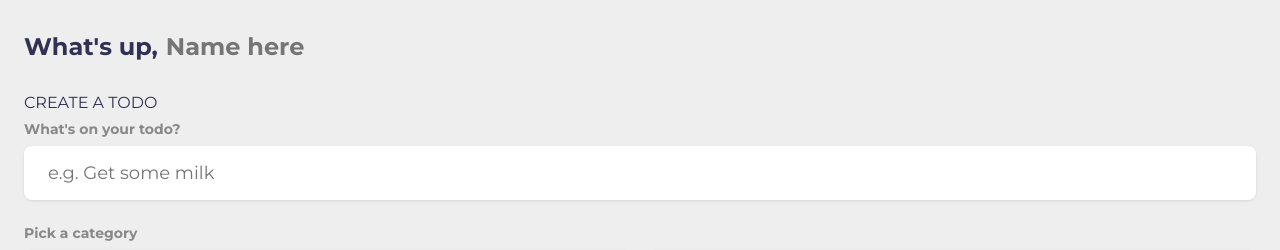
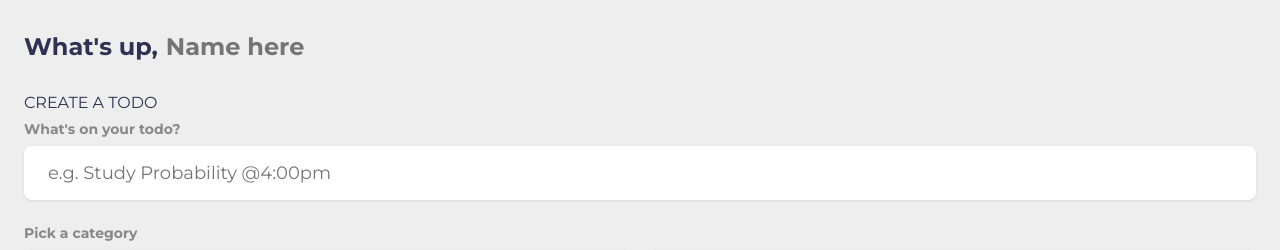
Before and after one commit to biswajit-github-2022/my_todo_list.github.io, a plain HTML site: page index.html in a window 1280 px wide. Shown: the top 250 px of the page. Drawn offline with Linux system fonts and the light colour scheme.

Commit message:
Update index.html
html change

```diff
--- a/index.html
+++ b/index.html
@@ -32,7 +32,7 @@
 				<h4>What's on your todo?</h4>
 				<input
 					type="text"
-					placeholder="e.g. Get some milk"
+					placeholder="e.g. Study Probability @4:00pm"
 					name="content"
 					id="content" />
 
```
